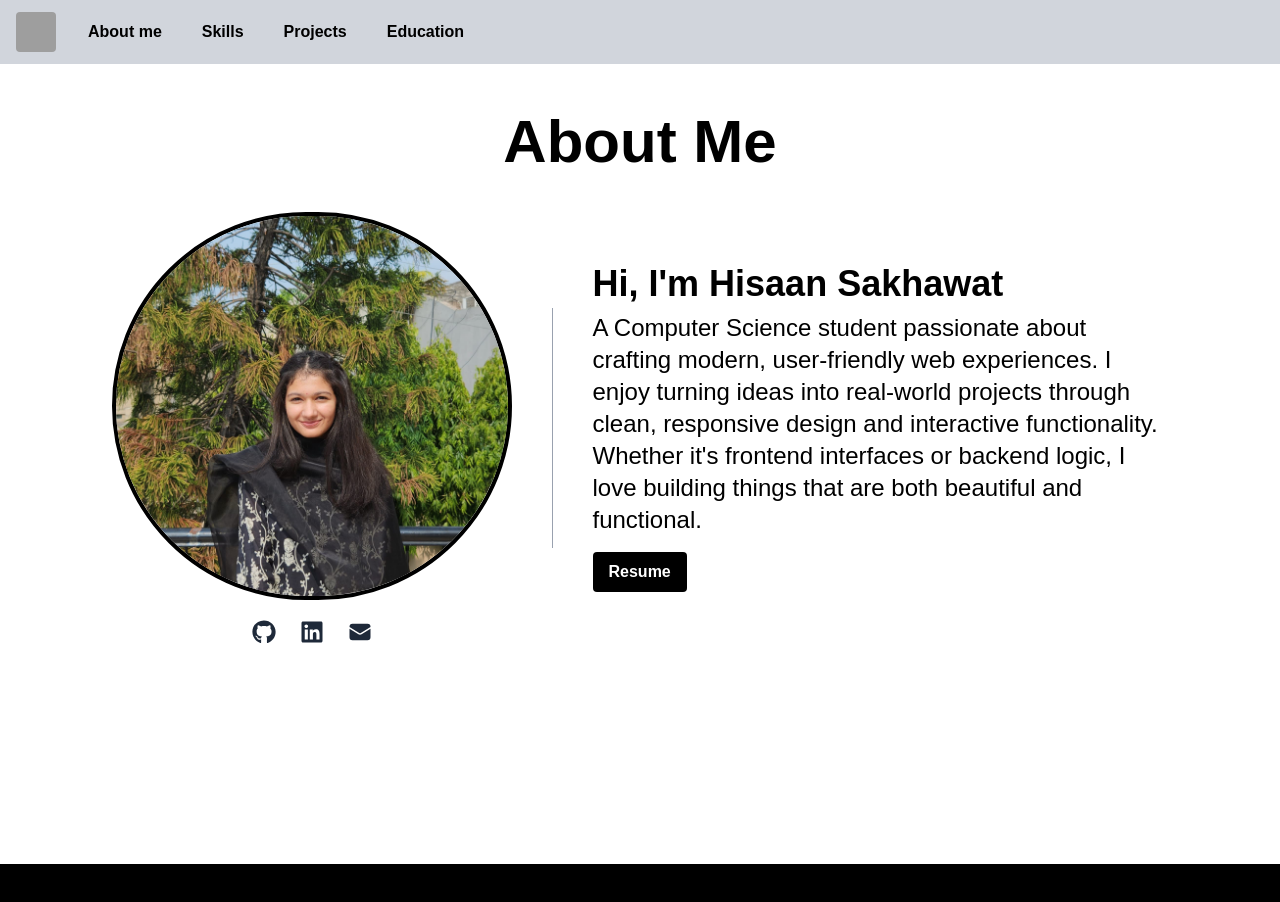
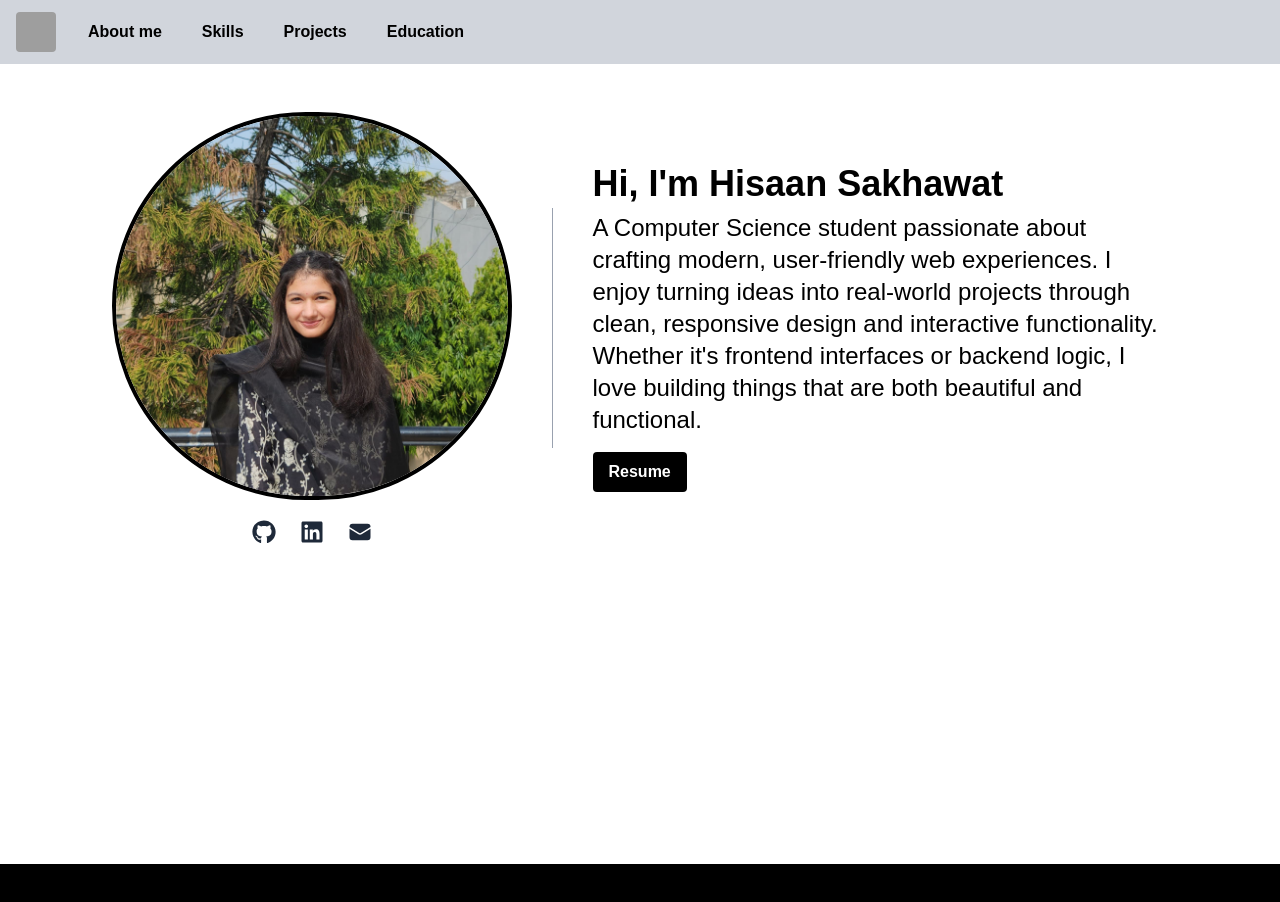
Before and after one commit to Hisaan2004/next_tailwind-, a Next.js app: page / in a window 1280 px wide. Shown: the top 902 px of the page. Built offline with nearby package versions, Linux system fonts and the light colour scheme; grey boxes are pictures that could not be loaded.

Commit message:
Updated files

```diff
--- a/app/components/Intropage.tsx
+++ b/app/components/Intropage.tsx
@@ -6,7 +6,7 @@ import { FaGithub, FaLinkedin } from 'react-icons/fa';
 const Intropage = () => {
   return (
     <div className="min-h-screen bg-white px-8 py-12">
-      <h1 className="font-bold text-6xl text-black text-center mb-10">About Me</h1>
+      {/*<h1 className="font-bold text-6xl text-black text-center mb-10">About Me</h1>*/}
       <div className="flex flex-col lg:flex-row items-center justify-center gap-10">
         <div className="flex flex-col items-center">
           <Image
```
